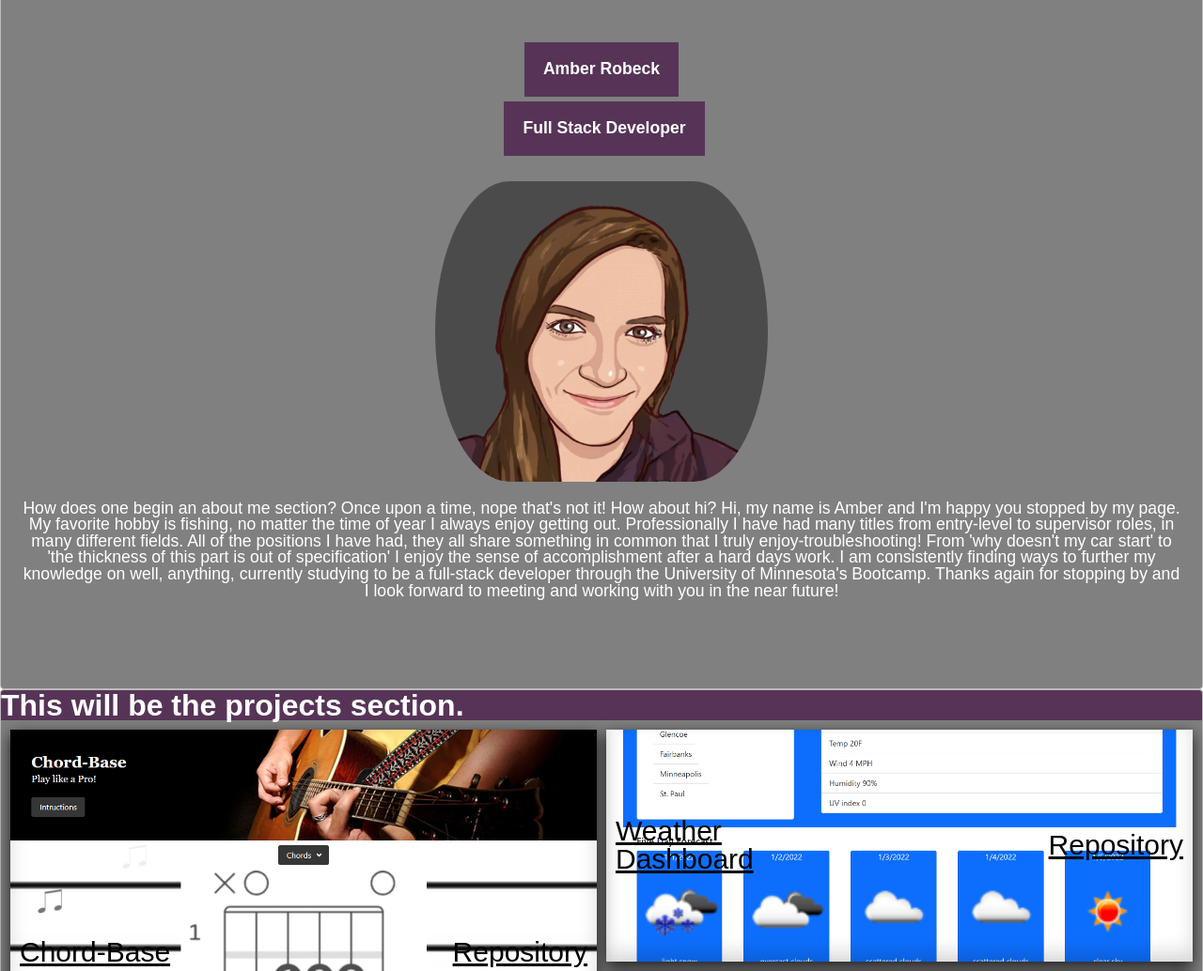
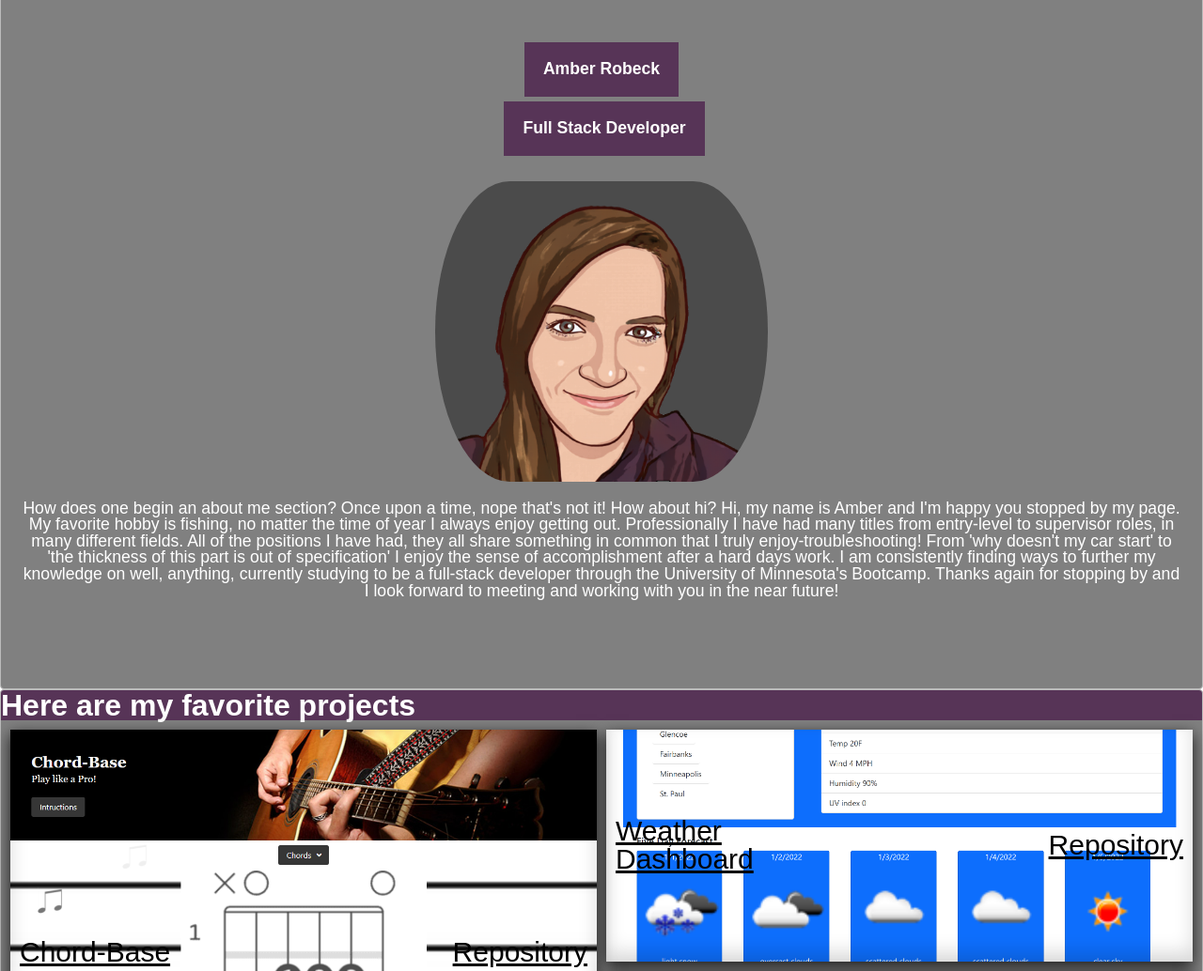
Before and after one commit to Amber-Robeck/portfolioUpdate, a plain HTML site: page index.html in a window 1280 px wide. Shown: the part 66-1100 px from the top of the page at 94% size. Drawn offline with Linux system fonts and the light colour scheme.

Commit message:
changed title of projects section to favorite projects

```diff
--- a/index.html
+++ b/index.html
@@ -35,7 +35,7 @@
                 look forward to meeting and working with you in the near future!</p>
         </section>
         <section class="zone projects" id="projects">
-            <h3>This will be the projects section.</h3>
+            <h3>Here are my favorite projects</h3>
             <div class="grid-container">
                 <div class="item1"><a class="bounce" href="https://amber-robeck.github.io/unitSixWeatherDashboard/"
                         target="_blank">Weather</br>Dashboard</a><a class="bounce"
```
